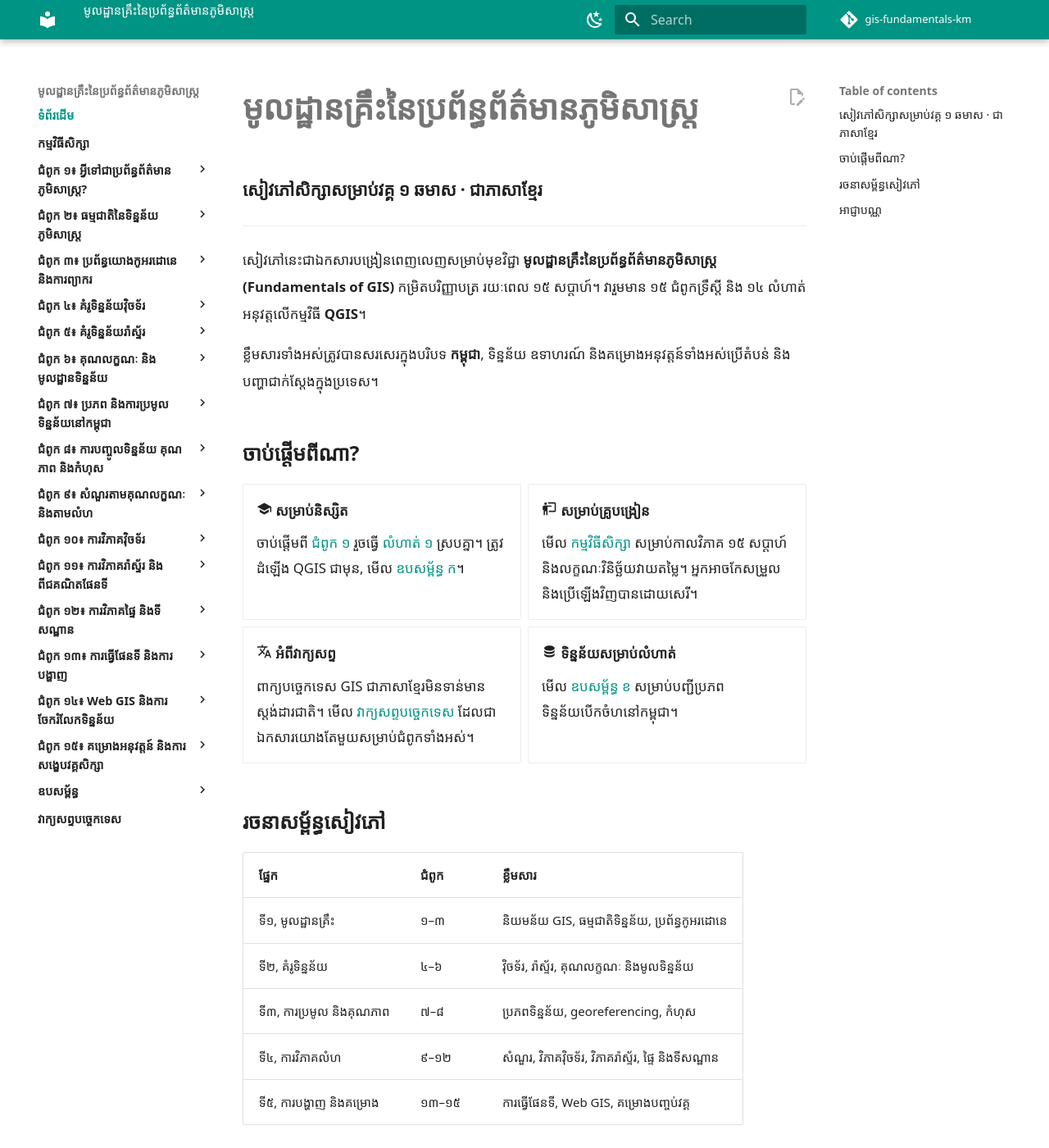
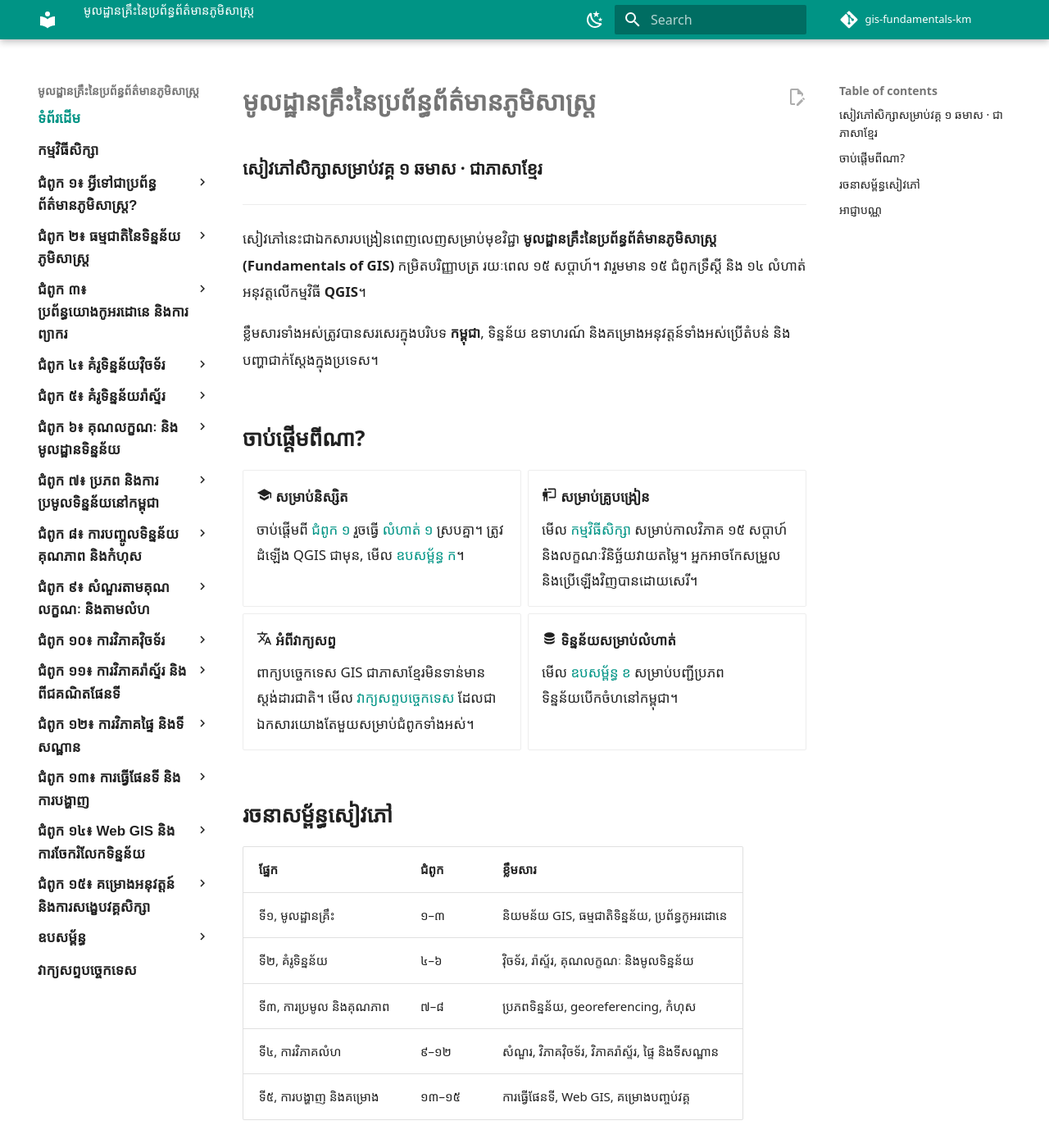
Before and after one commit to khgeo/gis-fundamentals, an MkDocs documentation site: the page built from docs/index.md, in a window 1280 px wide and 1400 px high. Shown: the whole window at 82% size. Built offline with MkDocs 1.6.1 and Material for MkDocs 9.7.7, drawn with Linux system fonts in a browser that asks for light colours; some web fonts are replaced; comment, search, counter and statistics services are not loaded.

Commit message:
Update khmer.css

```diff
--- a/docs/assets/css/khmer.css
+++ b/docs/assets/css/khmer.css
@@ -63,8 +63,8 @@ body, .md-typeset {
 .md-typeset h1, .md-typeset h2, .md-typeset h3, .md-typeset h4 {
   line-height: 1.65;
 }
-.md-typeset h1 { font-size: 2.0rem; }
-.md-typeset h2 { margin-top: 2.0em; font-size: 1.25rem; }
+.md-typeset h1 { font-size: 1.55rem; }
+.md-typeset h2 { margin-top: 2.2em; }
 
 /* ---- site title ---- */
 .md-header__title, .md-header__topic {
@@ -84,9 +84,9 @@ body, .md-typeset {
 
 /* Chapters: Battambang bold */
 .md-nav--primary > .md-nav__list > .md-nav__item > .md-nav__link {
-  font-family: var(--km-emph-stack);
+  font-family: 'Battambang', sans-serif;
   font-weight: 700;
-  font-size: 0.72rem;
+  font-size: 0.85rem;
   line-height: 1.7;
 }
 
```
